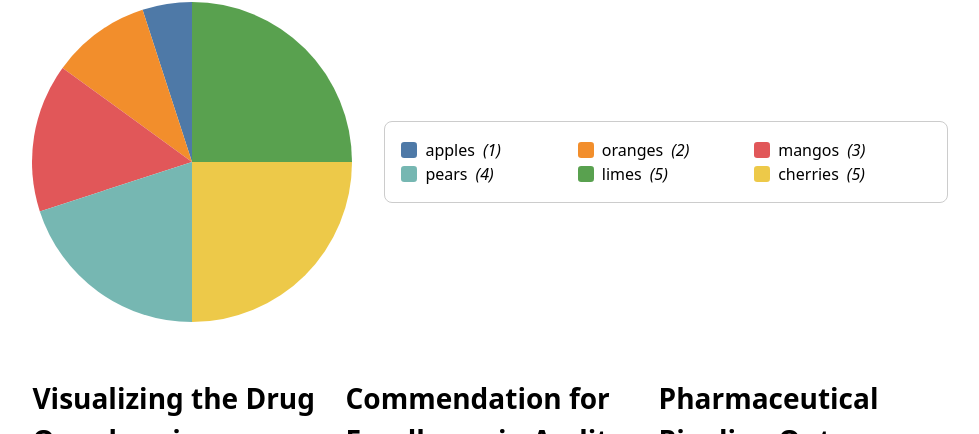
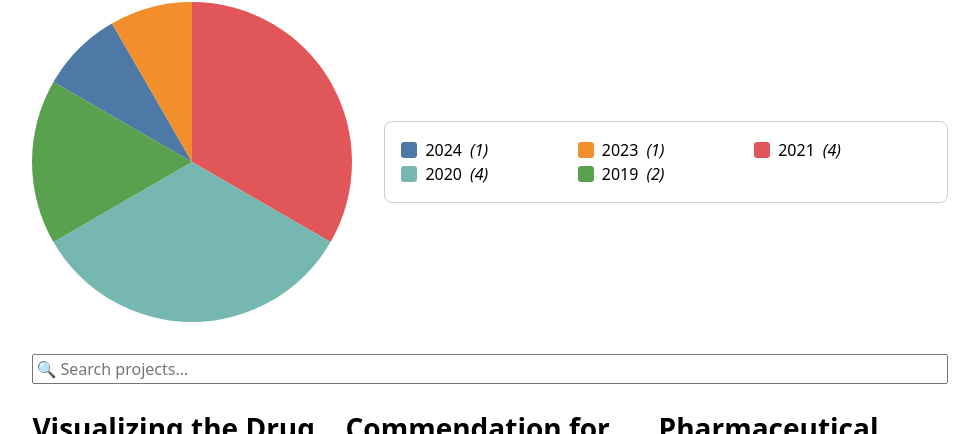
Before and after one commit to Jaeun-Park/visualization-portfolio, a SvelteKit app: page /projects in a window 1280 px wide. Shown: the part 178-612 px from the top of the page, without its empty margins (150-1129 px from the left). Built offline with nearby package versions, Linux system fonts and the light colour scheme.

Commit message:
Updated Pie and project page svelte
- Pass project data via data prop
- Add search field
- Visualize only visible projects
- Turn pie into filtering UI

```diff
--- a/src/lib/Pie.svelte
+++ b/src/lib/Pie.svelte
@@ -2,28 +2,29 @@
 <script>
     import * as d3 from 'd3';
 
-    // Define the pie data
-    let data = [
-	{ value: 1, label: "apples" },
-	{ value: 2, label: "oranges" },
-	{ value: 3, label: "mangos" },
-	{ value: 4, label: "pears" },
-	{ value: 5, label: "limes" },
-	{ value: 5, label: "cherries" }
-    ];
+    // Export `data` as a prop, so it can be passed from the parent component
+    export let data = [];
 
-    // Generate the slice data using d3.pie()
-    let sliceGenerator = d3.pie().value(d => d.value);
-    let arcData = sliceGenerator(data);
+    // Prop to keep track of the selected wedge
+    export let selectedIndex = -1;
+
+    // Reactive statement to generate the slice data using d3.pie() whenever `data` changes
+    $: sliceGenerator = d3.pie().value(d => d.value);
+    $: arcData = sliceGenerator(data);
 
     // Define the arc generator with D3
     const arcGenerator = d3.arc().innerRadius(0).outerRadius(50);
 
     // Generate the SVG path data for each arc
-    let arcs = arcData.map(d => arcGenerator(d));
+    $: arcs = arcData.map(d => arcGenerator(d));
 
     // Define colors for the arcs using a D3 color scale
     let colors = d3.scaleOrdinal(d3.schemeTableau10);
+
+    // Handle wedge click event to update selectedIndex
+    function handleWedgeClick(index) {
+    selectedIndex = selectedIndex === index ? -1 : index; // Toggle selection
+}
 
 </script>
 
@@ -32,9 +33,15 @@
     <svg viewBox="-50 -50 100 100">
 
         <!-- Iterate over arcs and render each path -->
-        {#each arcs as arc, i}
-            <path d={arc} fill={colors(i)} />
+        {#each arcs as arc, index}
+        	<path
+                d={arc}
+                fill={ colors(index) }
+                class:selected={selectedIndex === index}
+                on:click={() => handleWedgeClick(index)}
+            />
         {/each}
+
     </svg>
 
     <!-- Add the legend below the pie chart -->
@@ -67,6 +74,29 @@
         margin-block: 2em;
         overflow: visible;          /* Do not clip shapes outside the viewBox */
     }
+
+    /* Make wedges clickable */
+    path {
+        cursor: pointer;
+	    transition: 300ms;          /* Make transitions smooth for paths */
+    }
+
+    /* Hover effect on the entire SVG when a wedge is hovered */
+    svg:has(path:hover) {
+        path:not(:hover) {
+            opacity: 50%;
+	    }
+    }
+
+    /* Highlight the selected wedge */
+    .selected {
+	    --color: oklch(60% 45% 0) !important; /* Use a distinct color to indicate selection */
+
+    	&:is(path) {
+	    	fill: var(--color);
+	    }
+    }
+
 
     /* Legend styling */
     .legend {
--- a/src/routes/projects/+page.svelte
+++ b/src/routes/projects/+page.svelte
@@ -1,7 +1,40 @@
 <script>
-    import projects from '$lib/projects.json'; // Import the project data
-    import Project from "$lib/Project.svelte"; // Import the Project component
+    import projects from '$lib/projects.json';  // Import the project data
+    import Project from "$lib/Project.svelte";  // Import the Project component
     import Pie from '$lib/Pie.svelte';
+    import * as d3 from 'd3';
+
+    let query = "";                             // Variable to hold the search query
+    let filteredProjects;
+    let pieData;
+    let selectedYearIndex = -1;                 // Variable to hold the selected index from the pie chart
+
+    // Filter projects based on the search query (Case-insensitive, Search across all project metadata)
+    $: filteredProjects = projects.filter(project => {
+        let values = Object.values(project).join("\n").toLowerCase();
+        return values.includes(query.toLowerCase());
+    });
+
+    // Reactive block to update pieData whenever filteredProjects changes
+    $: {
+        // Group projects by year and count them using d3
+        let rolledData = d3.rollups(filteredProjects, v => v.length, d => d.year);
+
+        // Convert the rolledData to the format required by the Pie component
+        pieData = rolledData.map(([year, count]) => {
+            return { value: count, label: year };
+        });
+    }
+
+    // Reactive variable to determine the selected year
+    let selectedYear;
+    $: selectedYear = selectedYearIndex > -1 ? pieData[selectedYearIndex].label : null;
+
+    // Filter projects by the selected year
+    let filteredByYear;
+    $: filteredByYear = selectedYear
+        ? filteredProjects.filter(project => project.year === selectedYear)
+        : filteredProjects;
 
 </script>
 
@@ -9,18 +42,21 @@
 	<title>My Projects</title>
 </svelte:head>
 
-<!-- Display the project count -->
-<!-- <h1>{projects.length} Projects</h1> -->
 <h1>Projects and Achievements</h1>
 
-<!-- Render the Pie component -->
-<Pie />
+<!-- Pass pieData to the Pie component -->
+<Pie data={pieData} bind:selectedIndex={selectedYearIndex} />
 
-    <div class="projects">
-        {#each projects as p}
+<!-- Search input for filtering projects -->
+<input type="search" bind:value={query}
+       aria-label="Search projects" placeholder="🔍 Search projects…" />
+
+<!-- Render projects filtered by year -->
+<div class="projects">
+    {#each filteredByYear as p}
         <Project data={p} />
-        {/each}
-    </div>
+    {/each}
+</div>
 
 <style>
     .projects { /* Layout of the project list */
```
